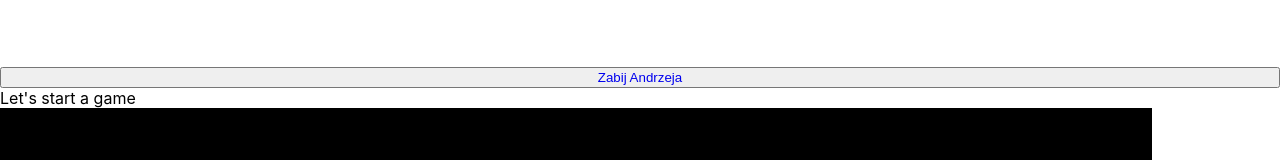
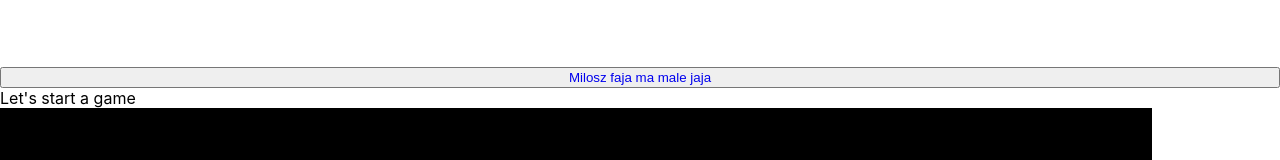
Before and after one commit to Dobry-Andrzej/Shooter-Game, a React (Create React App) app: page /join-game in a window 1280 px wide. Shown: the part 470-630 px from the top of the page. Built offline with nearby package versions, Linux system fonts and the light colour scheme.

Commit message:
fixed image

```diff
--- a/src/components/menu/Menu.tsx
+++ b/src/components/menu/Menu.tsx
@@ -23,7 +23,7 @@ class MainMenu extends Component {
                         <button>
                                 <span><Link className="link" to={{
                                     pathname: '/join-game'
-                                }}>Zabij Andrzeja</Link></span>
+                                }}>Milosz faja ma male jaja</Link></span>
                         </button>
                         <Route path="/join-game" component={Game} />
                 </BrowserRouter>
```
Also changed, not shown: public/logo.png.
